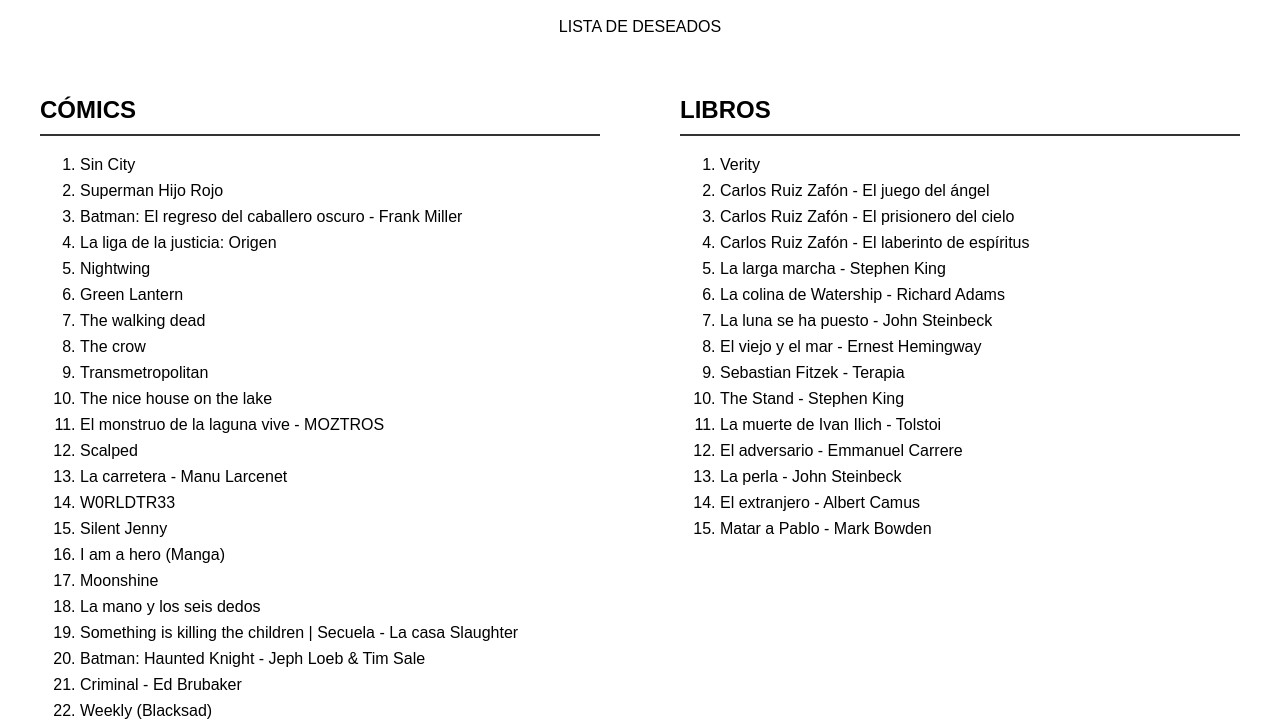
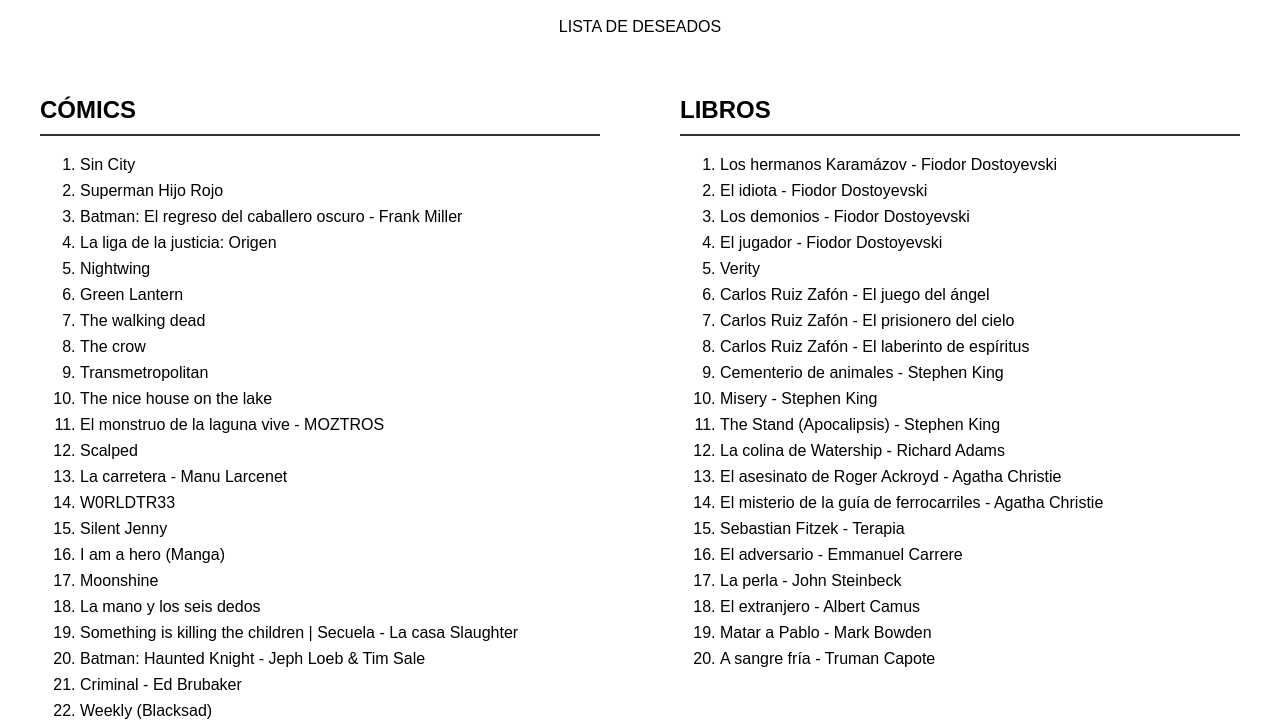
Before and after one commit to jesussanchezjr3/MISIL-TECA, a plain HTML site: page ListaDeseados.html in a window 1280 px wide. Shown: the part 70-795 px from the top of the page. Drawn offline with Linux system fonts and the light colour scheme.

Commit message:
Update ListaDeseados.html

```diff
--- a/ListaDeseados.html
+++ b/ListaDeseados.html
@@ -96,21 +96,26 @@
       <h2>LIBROS</h2>
 
       <ol>
+        <li>Los hermanos Karamázov - Fiodor Dostoyevski</li>
+        <li>El idiota - Fiodor Dostoyevski</li>
+        <li>Los demonios - Fiodor Dostoyevski</li>
+        <li>El jugador - Fiodor Dostoyevski</li>
         <li>Verity</li>
         <li>Carlos Ruiz Zafón - El juego del ángel</li>
         <li>Carlos Ruiz Zafón - El prisionero del cielo</li>
         <li>Carlos Ruiz Zafón - El laberinto de espíritus</li>
-        <li>La larga marcha - Stephen King</li>
+        <li>Cementerio de animales - Stephen King</li>
+        <li>Misery - Stephen King</li>
+        <li>The Stand (Apocalipsis) - Stephen King</li>
         <li>La colina de Watership - Richard Adams</li>
-        <li>La luna se ha puesto - John Steinbeck</li>
-        <li>El viejo y el mar - Ernest Hemingway</li>
+        <li>El asesinato de Roger Ackroyd - Agatha Christie</li>
+        <li>El misterio de la guía de ferrocarriles - Agatha Christie</li>
         <li>Sebastian Fitzek - Terapia</li>
-        <li>The Stand - Stephen King</li>
-        <li>La muerte de Ivan Ilich - Tolstoi</li>
         <li>El adversario - Emmanuel Carrere</li>
         <li>La perla - John Steinbeck</li>
         <li>El extranjero - Albert Camus</li>
         <li>Matar a Pablo - Mark Bowden</li>
+        <li>A sangre fría - Truman Capote</li>
       </ol>
     </div>
 
```
